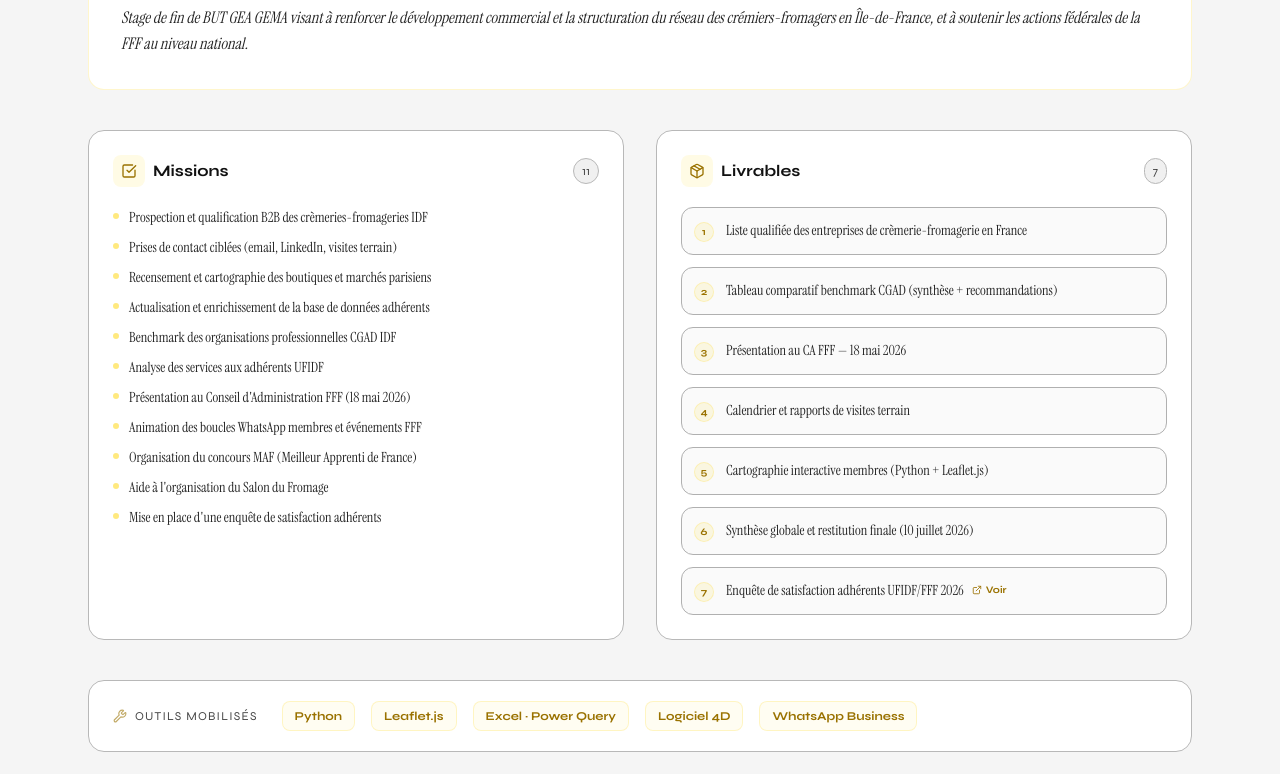
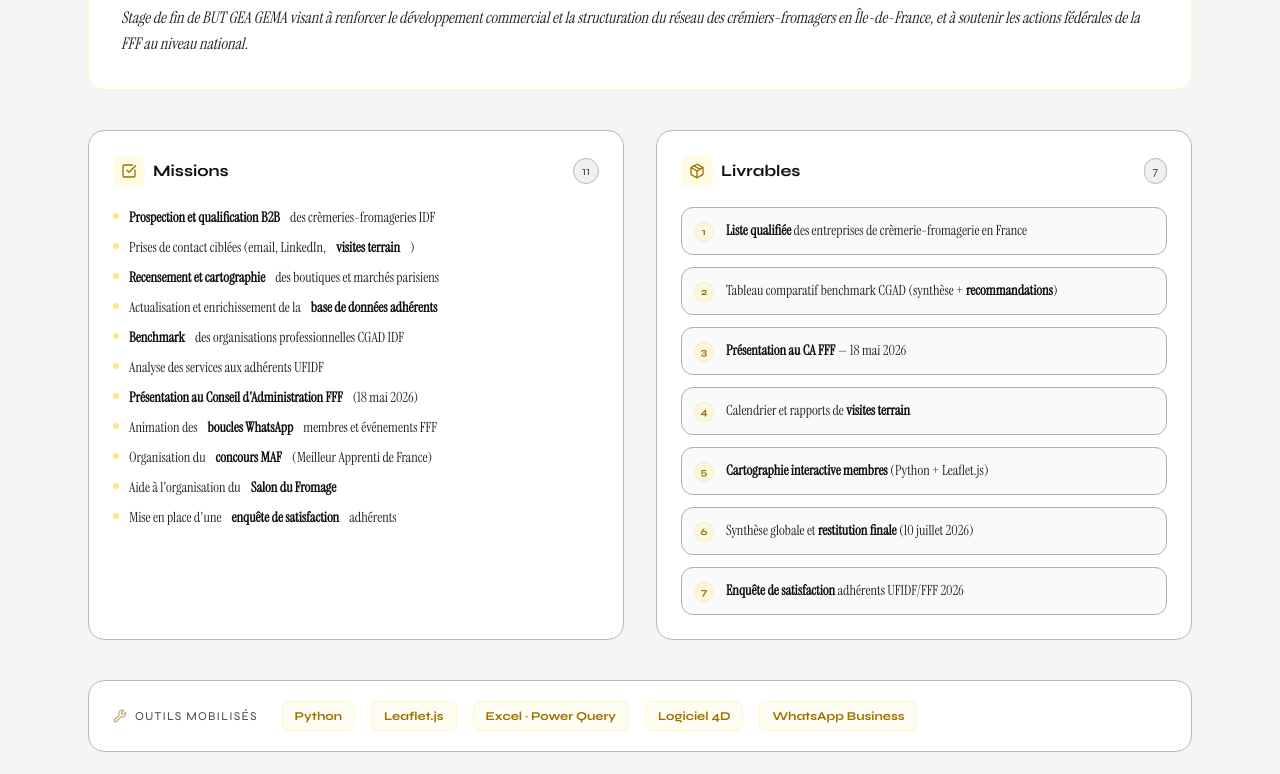
Before and after one commit to TADEJFFF/Portfolio-Julestadej, a Next.js app: page /stage in a window 1280 px wide. Shown: the part 560-1334 px from the top of the page. Built offline with nearby package versions, Linux system fonts and the light colour scheme.

Commit message:
global : mots cles en gras sur toutes les sections (missions FFF, parcours, projets, APropos, Erasmus)

```diff
--- a/src/components/sections/APropos.tsx
+++ b/src/components/sections/APropos.tsx
@@ -18,20 +18,19 @@
               La décision qui a tout changé
             </h2>
             <p className="font-serif text-[#222222] text-lg leading-relaxed mb-4">
-              À 18 ans, j'ai quitté Poitiers pour Paris et mes habitudes pour l'inconnu.
-              Direction un BUT GEA, avec une seule envie : prendre un nouveau départ et me
-              confronter à de nouveaux défis.
+              À 18 ans, j'ai <strong className="font-bold text-[#111111]">quitté Poitiers pour Paris</strong> et mes habitudes pour l'inconnu.
+              Direction un <strong className="font-bold text-[#111111]">BUT GEA</strong>, avec une seule envie : prendre un nouveau départ et me
+              confronter à de <strong className="font-bold text-[#111111]">nouveaux défis</strong>.
             </p>
             <p className="font-serif text-[#222222] text-lg leading-relaxed mb-4">
-              Ces trois années ont été riches et formatrices : 2 prix de l'entrepreneuriat
-              avec Breathe&Go, un semestre Erasmus à Sofia suivi d'un stage au cœur du réseau
-              fromager français. Chacune de ces expériences a renforcé mon sens de l'analyse,
-              ma capacité à prendre des décisions et mon aptitude à passer à l'action.
+              Ces trois années ont été riches et formatrices : <strong className="font-bold text-[#111111]">2 prix de l'entrepreneuriat avec Breathe&Go</strong>,
+              un <strong className="font-bold text-[#111111]">semestre Erasmus à Sofia</strong> suivi d'un stage au cœur du <strong className="font-bold text-[#111111]">réseau fromager français</strong>.
+              Chacune de ces expériences a renforcé mon <strong className="font-bold text-[#111111]">sens de l'analyse</strong>,
+              ma capacité à <strong className="font-bold text-[#111111]">prendre des décisions</strong> et mon aptitude à passer à l'action.
             </p>
             <p className="font-serif text-[#444444] text-lg leading-relaxed">
-              Ce portfolio retrace non seulement mon parcours académique, mais met également
-              en lumière la manière dont j'ai su appréhender ces expériences et en faire de
-              véritables leviers de développement.
+              Ce portfolio retrace non seulement mon <strong className="font-bold text-[#111111]">parcours académique</strong>, mais met également
+              en lumière la manière dont j'ai su en faire de véritables <strong className="font-bold text-[#111111]">leviers de développement</strong>.
             </p>
           </AnimatedSection>
 
--- a/src/components/sections/Parcours.tsx
+++ b/src/components/sections/Parcours.tsx
@@ -1,6 +1,7 @@
 "use client";
 
 import { parcours } from "@/lib/data";
+import { renderBold } from "@/lib/renderBold";
 import { StaggerContainer, StaggerItem, AnimatedSection } from "@/components/ui/AnimatedSection";
 import { CheckCircle2, Circle, FileText } from "lucide-react";
 
@@ -92,7 +93,7 @@
                           {step.events.map((ev, j) => (
                             <li key={j} className="flex items-start gap-2 text-sm text-[#222222] font-serif">
                               <span className="mt-1.5 flex-shrink-0 w-1 h-1 rounded-full bg-[#FFD300]/60" />
-                              {ev}
+                              {renderBold(ev)}
                             </li>
                           ))}
                         </ul>
--- a/src/components/sections/Projets.tsx
+++ b/src/components/sections/Projets.tsx
@@ -3,6 +3,7 @@
 import { useState } from "react";
 import Image from "next/image";
 import { projets } from "@/lib/data";
+import { renderBold } from "@/lib/renderBold";
 import { StaggerContainer, StaggerItem, AnimatedSection } from "@/components/ui/AnimatedSection";
 import { Trophy, ExternalLink, Download } from "lucide-react";
 
@@ -117,7 +118,7 @@
 
                 {/* Description */}
                 <p className="font-serif text-sm text-[#222222] leading-relaxed mb-4 flex-1">
-                  {projet.description}
+                  {renderBold(projet.description)}
                 </p>
 
                 {/* Résultats */}
--- a/src/components/sections/StageFFF.tsx
+++ b/src/components/sections/StageFFF.tsx
@@ -1,6 +1,7 @@
 "use client";
 
 import { stageFFF } from "@/lib/data";
+import { renderBold } from "@/lib/renderBold";
 import { AnimatedSection, StaggerContainer, StaggerItem } from "@/components/ui/AnimatedSection";
 import { Building2, MapPin, User2, Calendar, CheckSquare, Package, Wrench, Map, ExternalLink } from "lucide-react";
 
@@ -95,7 +96,7 @@
                   <StaggerItem key={i}>
                     <div className="flex items-start gap-2.5 text-sm text-[#222222] font-serif hover:text-[#9A7200] transition-colors duration-200">
                       <span className="mt-1.5 flex-shrink-0 w-1.5 h-1.5 rounded-full bg-[#FFD300]/50" />
-                      {mission}
+                      {renderBold(mission)}
                     </div>
                   </StaggerItem>
                 ))}
@@ -125,7 +126,7 @@
                           {i + 1}
                         </span>
                         <div className="flex items-center gap-2 flex-wrap">
-                          <span className="text-sm text-[#222222] font-serif">{livrable}</span>
+                          <span className="text-sm text-[#222222] font-serif">{renderBold(livrable)}</span>
                           {isEnquete && (
                             <a
                               href="/documents/enquete-satisfaction-fff.pdf"
--- a/src/lib/data.ts
+++ b/src/lib/data.ts
@@ -45,10 +45,10 @@
     label: "Baccalauréat STMG · Option Mercatique",
     lieu: "Lycée Victor Hugo, Poitiers (86)",
     events: [
-      "Baccalauréat STMG mention Assez Bien",
-      "Stage — Concession Citroën/DS Stellantis, Poitiers",
-      "Stage — Radio FG, Paris",
-      "Décision : quitter Poitiers pour intégrer un BUT GEA à Paris",
+      "**Baccalauréat STMG** mention Assez Bien",
+      "Stage — Concession **Citroën/DS Stellantis**, Poitiers",
+      "Stage — **Radio FG**, Paris",
+      "Décision : quitter Poitiers pour intégrer un **BUT GEA à Paris**",
     ],
     releves: [
       { label: "Diplôme Bac STMG", url: "/diplome-bac-stmg-2023.pdf" },
@@ -61,9 +61,9 @@
     label: "BUT 1 · S1 – S2",
     lieu: "IUT de Paris – Rives de Seine",
     events: [
-      "Fondements GEA : comptabilité, économie, management",
-      "Stage Radio FG — mars/avril 2024",
-      "60 crédits ECTS validés",
+      "Fondements GEA : **comptabilité, économie, management**",
+      "**Stage Radio FG** — mars/avril 2024",
+      "**60 crédits ECTS** validés",
     ],
     releves: [
       { label: "Relevé S1", url: "/releves/semestre-1.pdf" },
@@ -77,10 +77,10 @@
     label: "BUT 2 · S3 – S4 · Parcours GEMA",
     lieu: "IUT de Paris – Rives de Seine",
     events: [
-      "Spécialisation GEMA : entrepreneuriat, marketing, management",
-      "Breathe&Go → Prix de l'entrepreneuriat + 1ᵉʳ Prix de l'innovation",
-      "Fashion DAY : organisation et animation du défilé de mode (SAE Événementiel)",
-      "Stage Caroll — Assistant Marketing Opérationnel (Janv.–Fév. 2025)",
+      "Spécialisation GEMA : **entrepreneuriat, marketing, management**",
+      "**Breathe&Go** → **Prix de l'entrepreneuriat** + 1ᵉʳ Prix de l'innovation",
+      "**Fashion DAY** : organisation et animation du défilé de mode",
+      "**Stage Caroll** — Assistant Marketing Opérationnel (Janv.–Fév. 2025)",
     ],
     releves: [
       { label: "Relevé S3", url: "/releves/semestre-3.pdf" },
@@ -94,10 +94,10 @@
     label: "Erasmus+ · Semestre 5",
     lieu: "Sofia University St. Kliment Ohridski — Bulgarie",
     events: [
-      "Cours intégralement en anglais (FEBA)",
-      "34 ECTS validés · 5 mentions A sur 6 matières",
-      "FEBA Social Room : site web pour financer la salle sociale de la faculté",
-      "Immersion totale en environnement international",
+      "Cours **intégralement en anglais** (FEBA)",
+      "**34 ECTS validés** · 5 mentions A sur 6 matières",
+      "**FEBA Social Room** : site web pour financer la salle sociale de la faculté",
+      "Immersion totale en **environnement international**",
     ],
     releves: [
       { label: "Transcript of Records", url: "/transcript-of-records-erasmus.pdf" },
@@ -110,9 +110,9 @@
     label: "BUT 3 · S6 · Stage + SAEs",
     lieu: "IUT de Paris – Rives de Seine + UFIDF/FFF (Paris)",
     events: [
-      "Stage UFIDF/FFF : prospection B2B, cartographie, animation réseau",
-      "SAE Clariane : plan de communication corporate",
-      "SAE UltraTonic : management de l'innovation (expansion USA)",
+      "**Stage UFIDF/FFF** : prospection B2B, cartographie, animation réseau",
+      "SAE Clariane : **plan de communication corporate**",
+      "SAE UltraTonic : **management de l'innovation** (expansion USA)",
     ],
     releves: [],
     highlight: false,
@@ -193,26 +193,26 @@
   contexte:
     "Stage de fin de BUT GEA GEMA visant à renforcer le développement commercial et la structuration du réseau des crémiers-fromagers en Île-de-France, et à soutenir les actions fédérales de la FFF au niveau national.",
   missions: [
-    "Prospection et qualification B2B des crèmeries-fromageries IDF",
-    "Prises de contact ciblées (email, LinkedIn, visites terrain)",
-    "Recensement et cartographie des boutiques et marchés parisiens",
-    "Actualisation et enrichissement de la base de données adhérents",
-    "Benchmark des organisations professionnelles CGAD IDF",
+    "**Prospection et qualification B2B** des crèmeries-fromageries IDF",
+    "Prises de contact ciblées (email, LinkedIn, **visites terrain**)",
+    "**Recensement et cartographie** des boutiques et marchés parisiens",
+    "Actualisation et enrichissement de la **base de données adhérents**",
+    "**Benchmark** des organisations professionnelles CGAD IDF",
     "Analyse des services aux adhérents UFIDF",
-    "Présentation au Conseil d'Administration FFF (18 mai 2026)",
-    "Animation des boucles WhatsApp membres et événements FFF",
-    "Organisation du concours MAF (Meilleur Apprenti de France)",
-    "Aide à l'organisation du Salon du Fromage",
-    "Mise en place d'une enquête de satisfaction adhérents",
+    "**Présentation au Conseil d'Administration FFF** (18 mai 2026)",
+    "Animation des **boucles WhatsApp** membres et événements FFF",
+    "Organisation du **concours MAF** (Meilleur Apprenti de France)",
+    "Aide à l'organisation du **Salon du Fromage**",
+    "Mise en place d'une **enquête de satisfaction** adhérents",
   ],
   livrables: [
-    "Liste qualifiée des entreprises de crèmerie-fromagerie en France",
-    "Tableau comparatif benchmark CGAD (synthèse + recommandations)",
-    "Présentation au CA FFF — 18 mai 2026",
-    "Calendrier et rapports de visites terrain",
-    "Cartographie interactive membres (Python + Leaflet.js)",
-    "Synthèse globale et restitution finale (10 juillet 2026)",
-    "Enquête de satisfaction adhérents UFIDF/FFF 2026",
+    "**Liste qualifiée** des entreprises de crèmerie-fromagerie en France",
+    "Tableau comparatif benchmark CGAD (synthèse + **recommandations**)",
+    "**Présentation au CA FFF** — 18 mai 2026",
+    "Calendrier et rapports de **visites terrain**",
+    "**Cartographie interactive membres** (Python + Leaflet.js)",
+    "Synthèse globale et **restitution finale** (10 juillet 2026)",
+    "**Enquête de satisfaction** adhérents UFIDF/FFF 2026",
   ],
   outils: ["Python", "Leaflet.js", "Excel · Power Query", "Logiciel 4D", "WhatsApp Business"],
 };
@@ -227,7 +227,7 @@
     categorie: "SAE BUT 2 · Entrepreneuriat",
     logo: "/logos/logo-breathego.png",
     description:
-      "Dispositif bloque-volant intelligent avec éthylotest intégré pour prévenir la conduite en état d'ivresse. Né d'un vécu personnel (2 accidents en 2023). Business plan complet, stratégie marketing Instagram/TikTok, livret investisseur.",
+      "**Dispositif bloque-volant intelligent** avec éthylotest intégré pour prévenir la conduite en état d'ivresse. Né d'un **vécu personnel** (2 accidents en 2023). **Business plan complet**, stratégie marketing Instagram/TikTok, livret investisseur.",
     resultats: ["🏆 Prix de l'entrepreneuriat 2ᵉ année", "🥇 1ᵉʳ Prix de l'innovation"],
     lien: "/documents/livret-investisseur-breathego.pdf",
     instagram: "https://www.instagram.com/breatheandgo_project/",
@@ -241,7 +241,7 @@
     categorie: "Stage · Marketing opérationnel",
     logo: "/logos/logo-caroll.png",
     description:
-      "2 mois (janv.–fév. 2025) chez Caroll à Paris. Assistant Marketing Opérationnel : benchmarks web/physiques/newsletters, gestion hotline marketing, analyse des soldes et comportement client (Power BI, ClientFit). Mapping concurrentiel.",
+      "2 mois (janv.–fév. 2025) chez **Caroll** à Paris. **Assistant Marketing Opérationnel** : benchmarks web/physiques/newsletters, gestion hotline marketing, **analyse des soldes** et comportement client (Power BI, ClientFit). **Mapping concurrentiel**.",
     resultats: ["Mapping concurrentiel livré", "Analyse comportement client soldes"],
     lien: "/documents/benchmark-caroll.pdf",
     liensExtra: [
@@ -258,7 +258,7 @@
     categorie: "Stage · Marketing digital",
     logo: "/logos/logo-radiofg.png",
     description:
-      "1 mois (mars-avril 2024) chez Radio FG, 51 rue de Rivoli, Paris. Mission : développer la marque FG DanceOne sur Instagram et TikTok pour les 18-25 ans. Veille concurrentielle sur 30+ radios et médias nationaux et internationaux.",
+      "1 mois (mars-avril 2024) chez **Radio FG**, 51 rue de Rivoli, Paris. Mission : développer la marque **FG DanceOne** sur Instagram et TikTok pour les **18-25 ans**. **Veille concurrentielle** sur 30+ radios et médias nationaux et internationaux.",
     resultats: ["Stratégie réseaux sociaux remise au PDG", "Veille sur 30+ médias"],
     lien: "",
     instagram: "",
@@ -272,7 +272,7 @@
     categorie: "SAE S6 · Communication corporate",
     logo: "/logos/logo-clariane.png",
     description:
-      "Plan de communication corporate pour Clariane (groupe médico-social, ex-Korian). Rôle : Communication interne RH. Axe stratégique : transformer les collaborateurs en ambassadeurs (employee advocacy). Audit e-réputation Glassdoor/Trustpilot.",
+      "Plan de communication corporate pour **Clariane** (groupe médico-social, ex-Korian). Rôle : **Communication interne RH**. Axe stratégique : transformer les collaborateurs en **ambassadeurs** (employee advocacy). **Audit e-réputation** Glassdoor/Trustpilot.",
     resultats: ["Plan de communication 6 pages livré", "Audit e-réputation complet"],
     lien: "/documents/plan-comm-clariane.pdf",
     instagram: "",
@@ -286,7 +286,7 @@
     categorie: "Stage · Développement commercial",
     logo: "/logos/logo-fff-new.png",
     description:
-      "Stage de fin de BUT GEA GEMA au sein de l'Union des Fromagers de l'Île-de-France (80 %) et de la Fédération des Fromagers de France (20 %). Prospection B2B des crèmeries-fromageries, cartographie interactive, animation réseau adhérents, soutien au Salon du Fromage et au concours MAF.",
+      "Stage de fin de BUT GEA GEMA au sein de l'**UFIDF** (80 %) et de la **FFF** (20 %). **Prospection B2B** des crèmeries-fromageries, **cartographie interactive**, animation réseau adhérents, soutien au **Salon du Fromage** et au **concours MAF**.",
     resultats: [
       "Cartographie interactive Python + Leaflet.js",
       "Présentation au CA FFF — 18 mai 2026",
@@ -304,7 +304,7 @@
     categorie: "Projet Erasmus · Entrepreneuriat social",
     logo: "/logos/logo-feba.png",
     description:
-      "Projet réalisé intégralement en anglais à Sofia University (2025/2026) : création d'un site web pour promouvoir et financer une salle sociale au sein de la Faculty of Economics and Business Administration (FEBA). Campagne de dons, témoignages étudiants, appel à la communauté alumni.",
+      "Projet réalisé **intégralement en anglais** à Sofia University (2025/2026) : création d'un **site web** pour promouvoir et financer une salle sociale au sein de la **FEBA**. **Campagne de dons**, témoignages étudiants, appel à la communauté alumni.",
     resultats: [
       "Site Google Sites publié en ligne",
       "Campagne de dons & témoignages étudiants",
@@ -321,7 +321,7 @@
     categorie: "SAE BUT 2 · Événementiel",
     logo: "/logos/logo-fashionday.png",
     description:
-      "Organisation et animation du Fashion DAY, défilé de mode réalisé dans le cadre de la SAE Événementiel en tronc commun (BUT2). Triple casquette : coordination logistique de l'événement, création de contenu pour les réseaux sociaux (avant/pendant/après), et animation de la soirée en tant que speaker/présentateur.",
+      "Organisation et animation du **Fashion DAY**, défilé de mode en tronc commun (BUT2). **Triple casquette** : coordination logistique de l'événement, **création de contenu** pour les réseaux sociaux (avant/pendant/après), et animation de la soirée en tant que **speaker/présentateur**.",
     resultats: [
       "Événement organisé et animé de A à Z",
       "Contenu réseaux sociaux produit et diffusé",
@@ -339,7 +339,7 @@
     categorie: "SAE S6 · Management de l'innovation",
     logo: "/logos/logo-ultratonic.png",
     description:
-      "Note de synthèse sur la stratégie d'expansion internationale d'UltraTonic (fitness B2B connecté) vers Boston et Philadelphie. Accompagnement du changement, mapping Mitchell parties prenantes, communication interne.",
+      "Note de synthèse sur la **stratégie d'expansion internationale** d'UltraTonic (fitness B2B connecté) vers **Boston et Philadelphie**. **Accompagnement du changement**, mapping Mitchell parties prenantes, communication interne.",
     resultats: ["Note de synthèse réalisée", "Analyse parties prenantes Mitchell"],
     lien: "/documents/note-synthese-ultratonic.pdf",
     instagram: "",
--- /dev/null
+++ b/src/lib/renderBold.tsx
@@ -0,0 +1,18 @@
+import React from "react";
+
+/**
+ * Parse **texte** dans une chaîne et retourne des ReactNodes
+ * avec les mots importants en <strong>.
+ */
+export function renderBold(text: string): React.ReactNode {
+  const parts = text.split(/\*\*(.*?)\*\*/g);
+  return parts.map((part, i) =>
+    i % 2 === 1 ? (
+      <strong key={i} className="font-bold text-[#111111]">
+        {part}
+      </strong>
+    ) : (
+      part
+    )
+  );
+}
```
Also changed, not shown: src/components/sections/Erasmus.tsx (+7 -7 lines).
